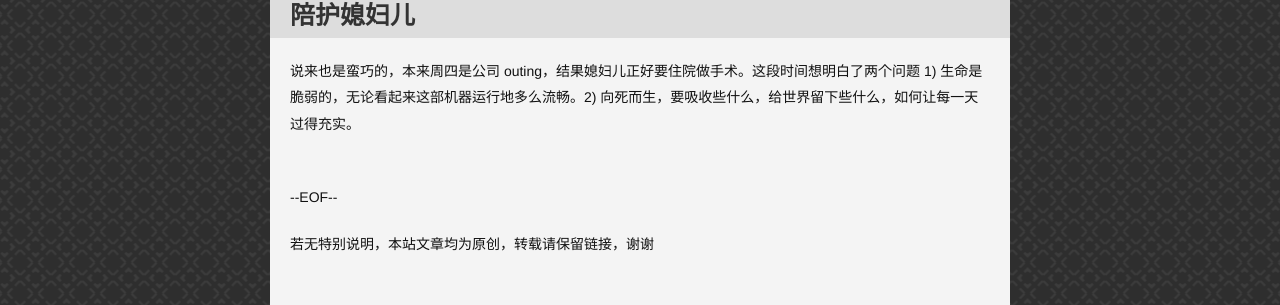
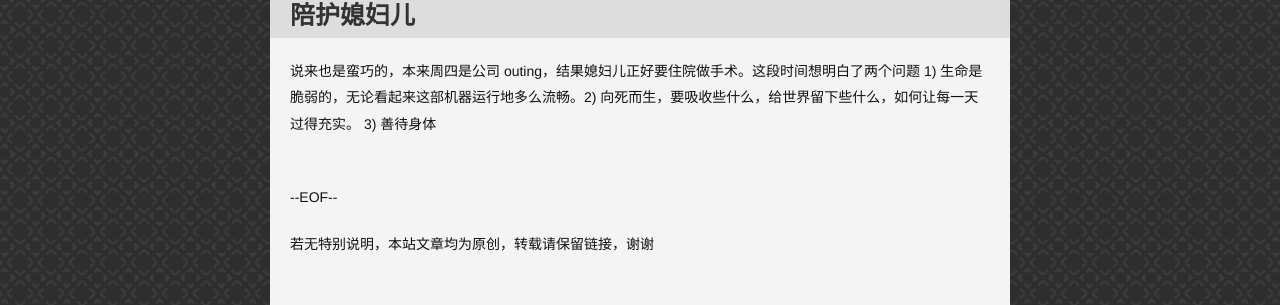
Before and after one commit to limboy/lzyy.github.com, a Jekyll site: the page built from doing.md, in a window 1280 px wide and 900 px high, scrolled down 3041 px. Shown: the part 496-801 px from the top of the window. Built offline with Jekyll 4.4.1, drawn with Linux system fonts in a browser that asks for light colours; comment, search, counter and statistics services are not loaded.

Commit message:
添加一项「善待身体」

```diff
--- a/doing.md
+++ b/doing.md
@@ -113,4 +113,4 @@ DDI 的讲师都挺专业的，讲课的过程会有很多互动，引导我们
 
 ### 陪护媳妇儿
 
-说来也是蛮巧的，本来周四是公司 outing，结果媳妇儿正好要住院做手术。这段时间想明白了两个问题 1) 生命是脆弱的，无论看起来这部机器运行地多么流畅。2) 向死而生，要吸收些什么，给世界留下些什么，如何让每一天过得充实。
+说来也是蛮巧的，本来周四是公司 outing，结果媳妇儿正好要住院做手术。这段时间想明白了两个问题 1) 生命是脆弱的，无论看起来这部机器运行地多么流畅。2) 向死而生，要吸收些什么，给世界留下些什么，如何让每一天过得充实。 3) 善待身体
```
